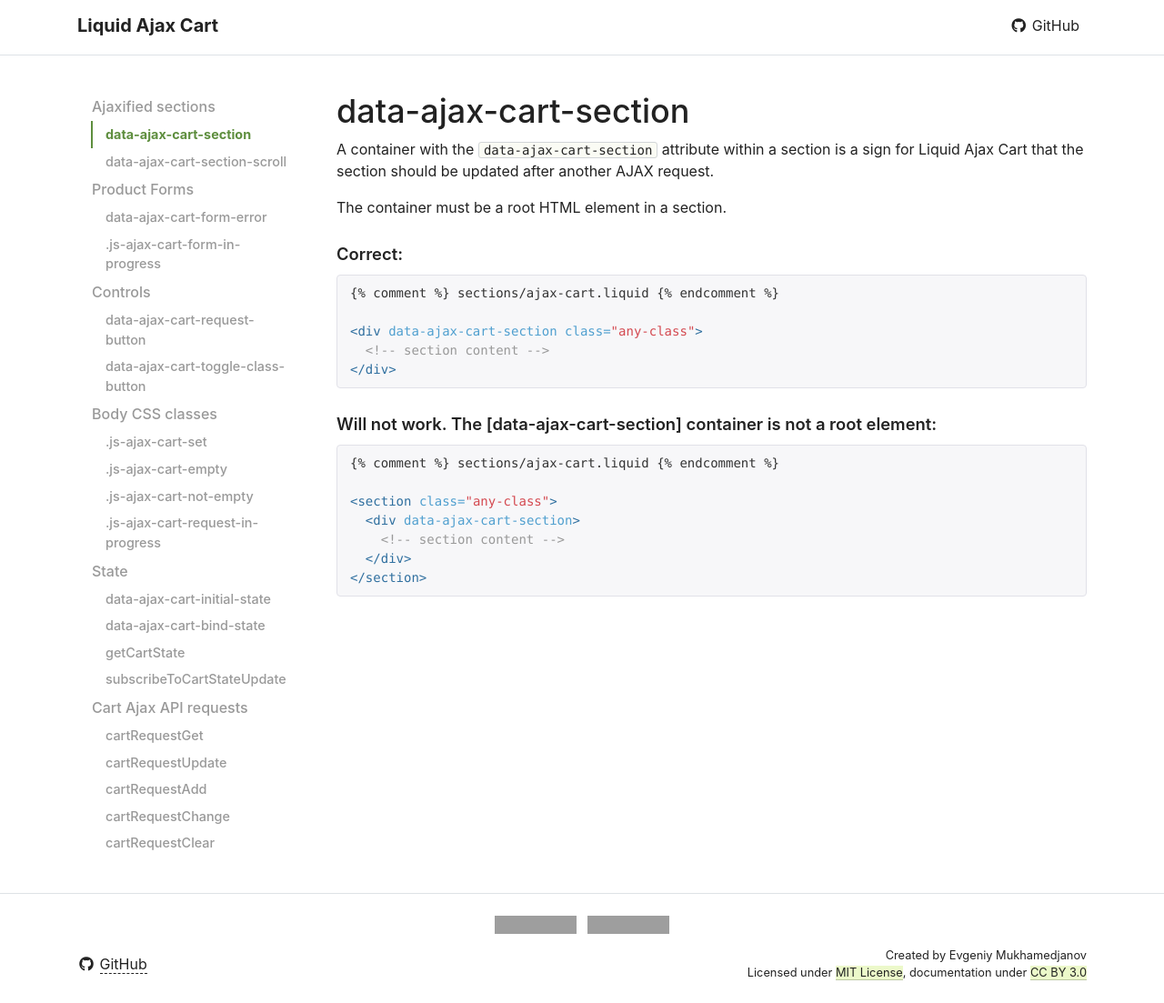
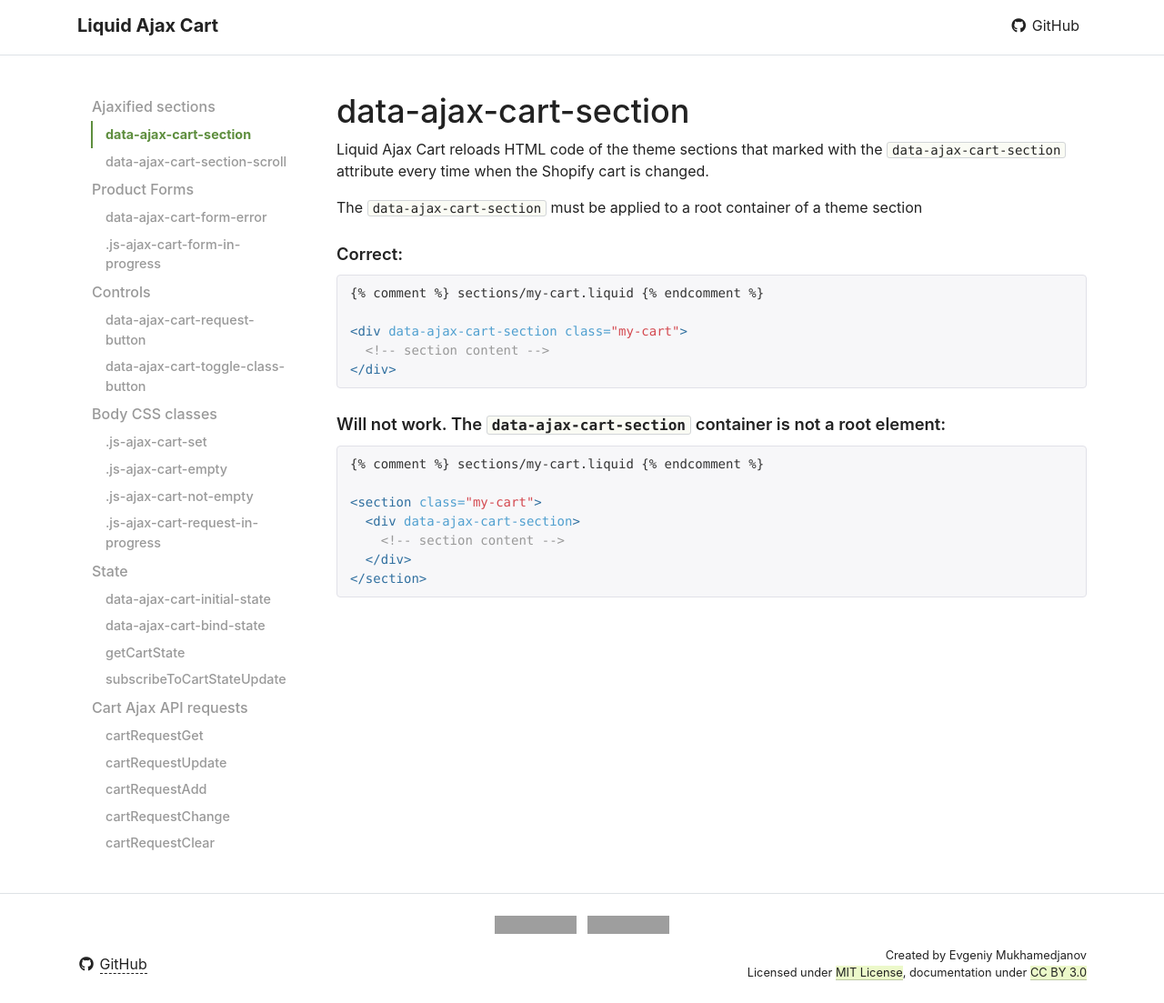
Before and after one commit to EvgeniyMukhamedjanov/liquid-ajax-cart, a Jekyll site: the page built from docs/reference/data-ajax-cart-section.md, in a window 1280 px wide and 1103 px high. Shown: the whole window at 91% size. Built offline with Jekyll 4.4.1, drawn with Linux system fonts in a browser that asks for light colours; nearby versions of some CDN libraries; our own code applies the rules of GitHub Pages for plain Markdown files; a script that is not in the unit is left out; grey boxes are pictures that could not be loaded.

Commit message:
Update data-ajax-cart-section.md

````diff
--- a/docs/reference/data-ajax-cart-section.md
+++ b/docs/reference/data-ajax-cart-section.md
@@ -1,26 +1,26 @@
 # data-ajax-cart-section
 
-A container with the `data-ajax-cart-section` attribute within a section is a sign for Liquid Ajax Cart that the section should be updated after another AJAX request.
+Liquid Ajax Cart reloads HTML code of the theme sections that marked with the `data-ajax-cart-section` attribute every time when the Shopify cart is changed.
 
-The container must be a root HTML element in a section.
+The `data-ajax-cart-section` must be applied to a root container of a theme section
 
 ##### Correct:
 {% raw %}
 ```html
-{% comment %} sections/ajax-cart.liquid {% endcomment %}
+{% comment %} sections/my-cart.liquid {% endcomment %}
 
-<div data-ajax-cart-section class="any-class">
+<div data-ajax-cart-section class="my-cart">
   <!-- section content -->
 </div>
 ```
 {% endraw %}
 
-##### Will not work. The [data-ajax-cart-section] container is not a root element:
+##### Will not work. The `data-ajax-cart-section` container is not a root element:
 {% raw %}
 ```html
-{% comment %} sections/ajax-cart.liquid {% endcomment %}
+{% comment %} sections/my-cart.liquid {% endcomment %}
 
-<section class="any-class">
+<section class="my-cart">
   <div data-ajax-cart-section>
     <!-- section content -->
   </div>
````
